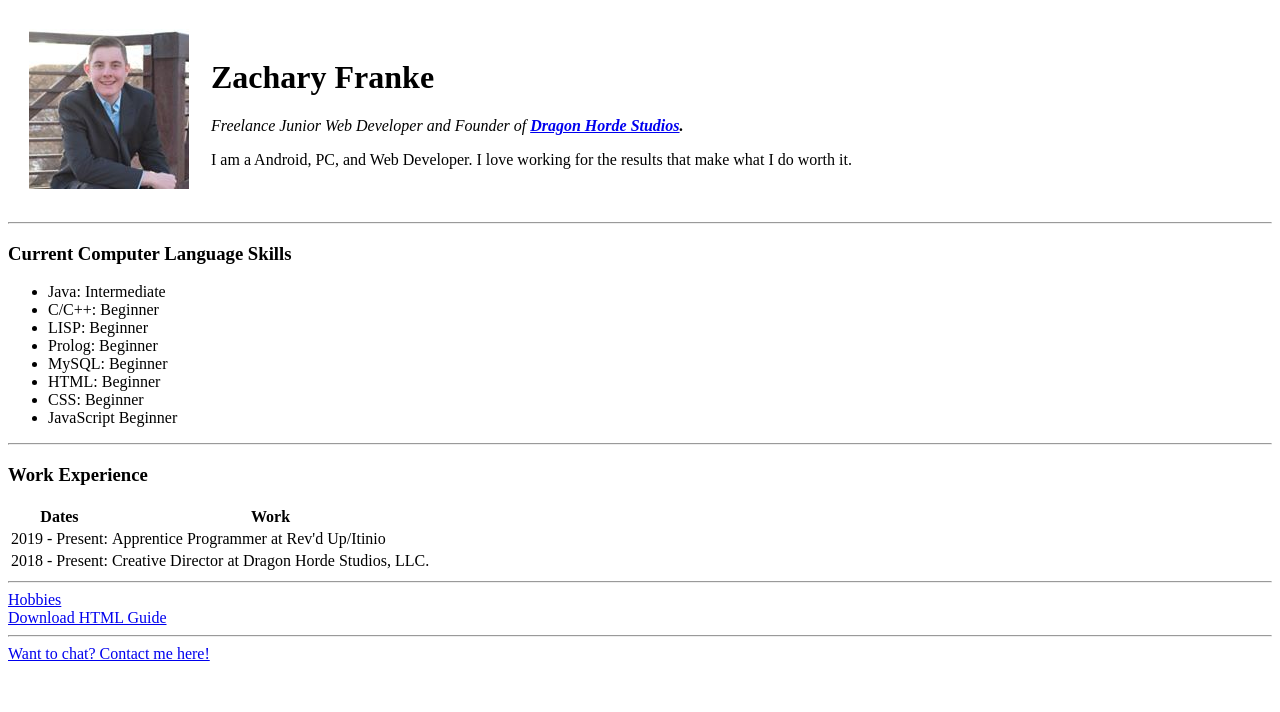
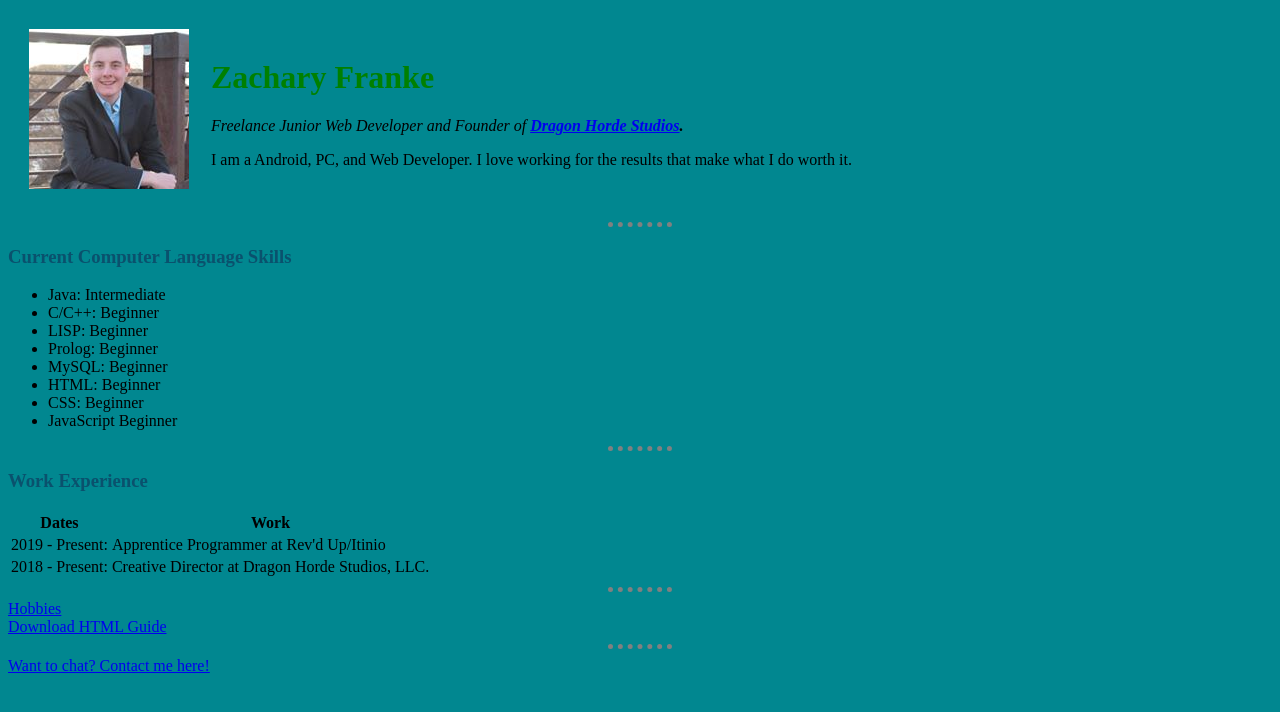
Before and after one commit to Steeldeal/HTML---Personal-Site, a plain HTML site: page index.html in a window 1280 px wide. Drawn offline with Linux system fonts and the light colour scheme.

Commit message:
Added CSS

```diff
--- /dev/null
+++ b/CSS/styles.css
@@ -0,0 +1,41 @@
+ /* ********************** TAG SELECTOR ********************** */
+body {
+  background-color: #018790;
+}
+
+hr {
+  border-style: dotted none none;
+  border-color: grey;
+  border-width: 5px;
+  height: 0;
+  width: 5%;
+}
+
+hr:hover {
+  border-width: 10px;
+}
+
+h1 {
+  color: #2b2726;
+}
+
+h3 {
+  color: #0a516d;
+}
+
+/* ********************** CLASS SELECTOR ********************** */
+
+.Me {
+  background-color: white;
+
+}
+
+.circular {
+  border-radius: 100%;
+}
+
+/* ********************** ID SELECTOR ********************** */
+
+#heading {
+  color: green;
+}
--- a/contact.html
+++ b/contact.html
@@ -4,9 +4,10 @@
 <head>
   <meta charset="utf-8">
   <title>Contact Me</title>
+  <link rel="stylesheet" href="css/styles.css">
 </head>
 
-<body>
+<body >
   <table cellspacing=20>
     <tr>
       <td><img src="Zach-Franke.jpg" alt="Zachary Franke Profile Picture"></td>
--- a/index.html
+++ b/index.html
@@ -4,14 +4,16 @@
 <head>
   <meta charset="utf-8">
   <title>Zachary's Personal Site</title>
+  <link rel="stylesheet" href="css/styles.css">
 </head>
 
-<body>
+
+<body >
   <table cellspacing=20>
     <tr>
-      <td><img src="Zach-Franke.jpg" alt="Zachary Franke Profile Picture"></td>
+      <td><img class "Me circular" src="Zach-Franke.jpg" alt="Zachary Franke Profile Picture"></td>
       <td>
-        <h1>Zachary Franke</h1>
+        <h1 id="heading">Zachary Franke</h1>
         <p><em>Freelance Junior Web Developer and Founder of <strong> <a href="dragonhordestudios.net">Dragon Horde Studios</a>.</strong></em></p>
         <p>I am a Android, PC, and Web Developer. I love working for the results that make what I do worth it.</p>
       </td>
```
Also changed, not shown: hobbies.html (+1 -0 lines).
